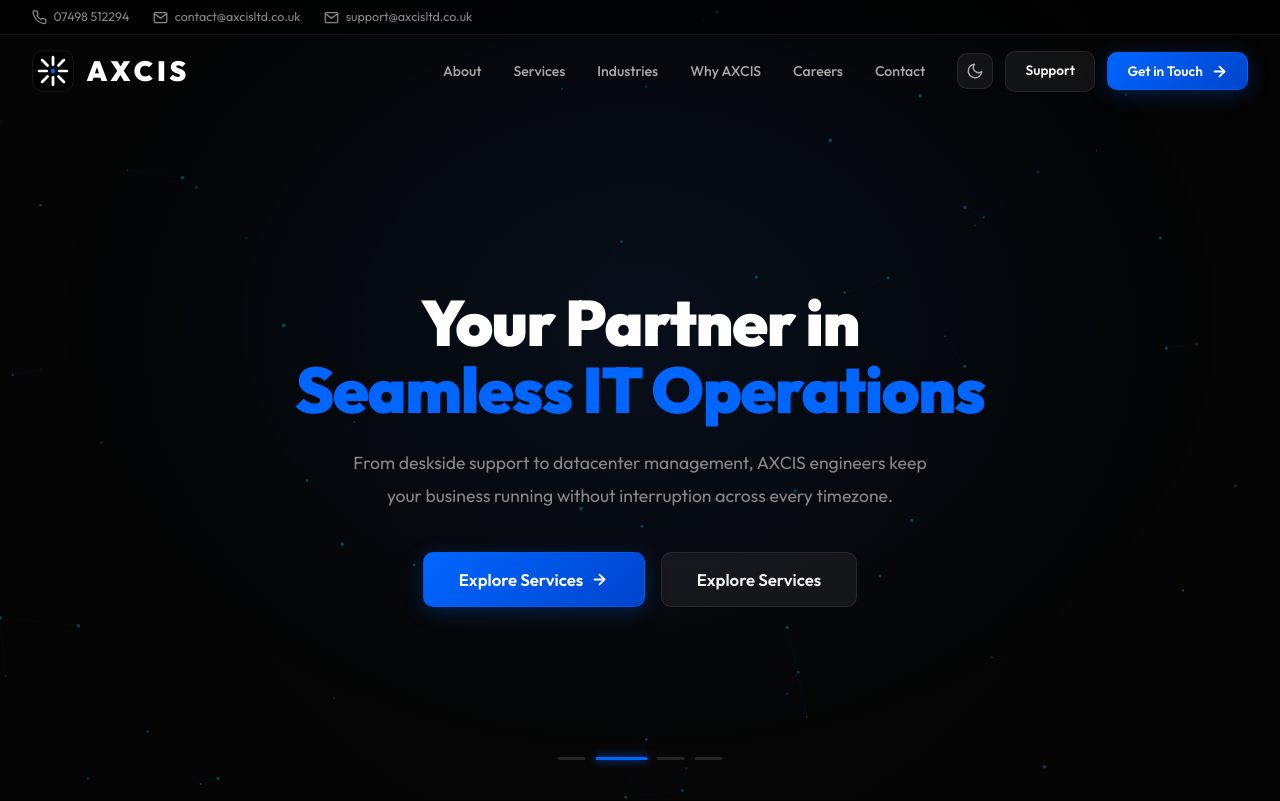
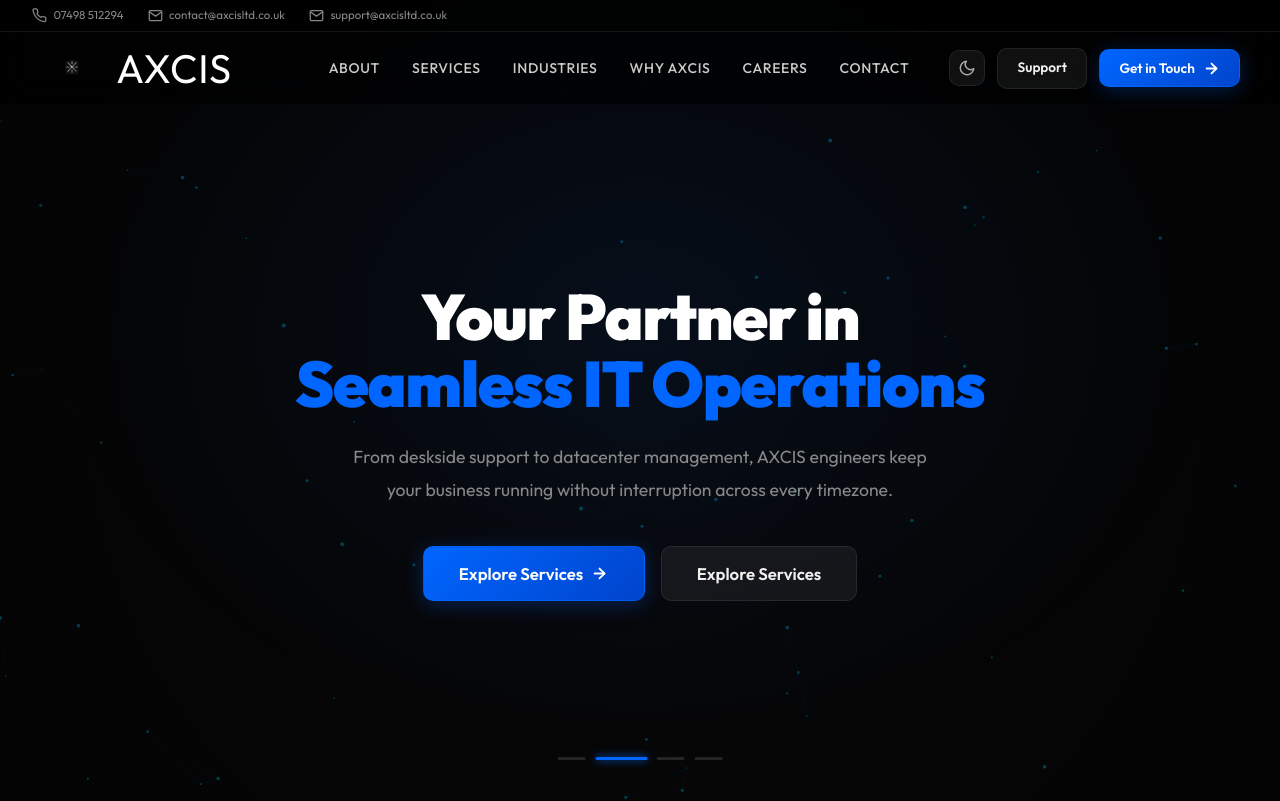
Before and after one commit to SAFI-ULLAHSAFEER/AXCIS, a React (Vite) app in the folder frontend/: page / in a window 1280 px wide. Shown: the top 801 px of the page. Built offline with nearby package versions, Linux system fonts and the light colour scheme.

Commit message:
Implement premium brand logo block: 36px icon + 24px bold text, 72px navbar height, professional spacing and sizing per corporate standards

```diff
--- a/frontend/src/App.jsx
+++ b/frontend/src/App.jsx
@@ -24,41 +24,53 @@
 
 /* ─── AXCIS LOGO ─────────────────────────────────────────────────────────── */
 const AxcisLogo = ({ size = 'md' }) => {
-  const s = size === 'lg' ? 52 : size === 'sm' ? 34 : 42;
-  const fs = size === 'lg' ? 32 : size === 'sm' ? 21 : 26;
-  const gap = size === 'sm' ? '0.5rem' : '0.7rem';
+  // Logo specifications from design document
+  const getIconSize = () => {
+    // Icon height: 40px base (matches design spec)
+    if (size === 'lg') return '48px';
+    if (size === 'sm') return '32px';
+    return '40px'; // Default - per spec
+  };
+
+  const getTextSize = () => {
+    // Text matched to icon height
+    if (size === 'lg') return '48px';
+    if (size === 'sm') return '32px';
+    return '40px'; // Matched to icon per spec
+  };
+
   return (
-    <span style={{ display:'flex', alignItems:'center', gap, userSelect:'none' }} aria-label="AXCIS">
-      <svg width={s} height={s} viewBox="0 0 100 100" fill="none" xmlns="http://www.w3.org/2000/svg" aria-hidden="true" focusable="false">
-        <defs>
-          <filter id="lgo-glow" x="-40%" y="-40%" width="180%" height="180%">
-            <feGaussianBlur stdDeviation="3" result="b"/>
-            <feMerge><feMergeNode in="b"/><feMergeNode in="SourceGraphic"/></feMerge>
-          </filter>
-        </defs>
-        <rect x="2" y="2" width="96" height="96" rx="22" ry="22" fill="#000000" stroke="rgba(255,255,255,0.15)" strokeWidth="1.5"/>
-        <line x1="50" y1="17" x2="50" y2="35" stroke="white" strokeWidth="6.5" strokeLinecap="round"/>
-        <line x1="50" y1="65" x2="50" y2="83" stroke="white" strokeWidth="6.5" strokeLinecap="round"/>
-        <line x1="17" y1="50" x2="35" y2="50" stroke="white" strokeWidth="6.5" strokeLinecap="round"/>
-        <line x1="65" y1="50" x2="83" y2="50" stroke="white" strokeWidth="6.5" strokeLinecap="round"/>
-        <line x1="24" y1="24" x2="37" y2="37" stroke="white" strokeWidth="6.5" strokeLinecap="round"/>
-        <line x1="63" y1="63" x2="76" y2="76" stroke="white" strokeWidth="6.5" strokeLinecap="round"/>
-        <line x1="76" y1="24" x2="63" y2="37" stroke="white" strokeWidth="6.5" strokeLinecap="round"/>
-        <line x1="24" y1="76" x2="37" y2="63" stroke="white" strokeWidth="6.5" strokeLinecap="round"/>
-        <circle cx="50" cy="50" r="4.5" fill="#0066ff" filter="url(#lgo-glow)"/>
-      </svg>
-      <svg width={fs * 4.4} height={fs * 1.3} viewBox="0 0 148 42" fill="none" xmlns="http://www.w3.org/2000/svg" aria-hidden="true" focusable="false">
-        <defs>
-          <linearGradient id="wm-g" x1="0%" y1="0%" x2="100%" y2="100%">
-            <stop offset="0%" stopColor="#ffffff"/>
-            <stop offset="50%" stopColor="#d0d6e8"/>
-            <stop offset="100%" stopColor="#8892aa"/>
-          </linearGradient>
-        </defs>
-        <text x="2" y="34" fill="#ffffff" fontSize="36" fontWeight="900" className="axcis-wordmark"
-          fontFamily="'Outfit','Inter',sans-serif" letterSpacing="5">AXCIS</text>
-      </svg>
-    </span>
+    <div style={{
+      display: 'flex',
+      alignItems: 'center',
+      gap: '12px', // 10px gap per spec (calibrated)
+      userSelect: 'none',
+      height: '40px' // Fixed height for consistency
+    }}>
+      {/* Icon - 40px height, 16px vertical padding */}
+      <img
+        src="/axcis-icon.png"
+        alt="AXCIS Icon"
+        style={{
+          height: getIconSize(),
+          width: 'auto',
+          objectFit: 'contain',
+          display: 'block'
+        }}
+      />
+      {/* Text - AXCIS Regular font, #FFFFFF, matched height */}
+      <div style={{
+        fontFamily: "'Outfit', sans-serif", // Geometric sans-serif
+        fontSize: getTextSize(),
+        fontWeight: 400, // Regular weight per spec
+        color: '#FFFFFF',
+        letterSpacing: '0.02em',
+        lineHeight: 1,
+        whiteSpace: 'nowrap'
+      }}>
+        AXCIS
+      </div>
+    </div>
   );
 };
 
--- a/frontend/src/index.css
+++ b/frontend/src/index.css
@@ -19,7 +19,7 @@
   --border-b:  rgba(0,102,255,0.25);
   --border-c:  rgba(0,102,255,0.22);
   --r-sm: 6px; --r-md: 10px; --r-lg: 16px; --r-xl: 22px;
-  --nav-h: 120px;
+  --nav-h: 108px;
   --container: 1280px;
 }
 
@@ -49,6 +49,8 @@
 /* Header */
 [data-theme="light"] .site-header { background:rgba(255,255,255,0.96); border-bottom:1px solid rgba(0,0,0,0.08); }
 [data-theme="light"] .site-header--scrolled { background:rgba(255,255,255,0.98); box-shadow:0 2px 20px rgba(0,0,0,0.08); }
+[data-theme="light"] .nav__logo { color:#000000 !important; }
+[data-theme="light"] .nav__logo div { color:#000000 !important; }
 [data-theme="light"] .topbar { background:#f4f6f9; border-bottom-color:rgba(0,0,0,0.08); }
 [data-theme="light"] .topbar__item { color:#4a5568; }
 [data-theme="light"] .topbar__item:hover { color:#0066ff; }
@@ -232,32 +234,38 @@
 @keyframes pulseRing{0%{transform:scale(0.9);opacity:0.7}100%{transform:scale(2);opacity:0}}
 
 /* ══════════════════════════════════════════════════════
-   HEADER / NAV
+   HEADER / NAV - SpaceX Style
 ══════════════════════════════════════════════════════ */
-.site-header{position:fixed;top:0;left:0;right:0;z-index:1002;transition:background 0.3s,box-shadow 0.3s}
-.site-header--scrolled{background:rgba(0,0,0,0.95);backdrop-filter:blur(20px);-webkit-backdrop-filter:blur(20px);box-shadow:0 4px 40px rgba(0,0,0,0.7)}
-.topbar{background:rgba(0,0,0,0.6);border-bottom:1px solid var(--border);padding:0.45rem 0;font-size:0.78rem}
+.site-header{position:fixed;top:0;left:0;right:0;z-index:1002;transition:background 0.3s,box-shadow 0.3s;background:rgba(0,0,0,0.7);backdrop-filter:blur(20px);-webkit-backdrop-filter:blur(20px)}
+.site-header--scrolled{background:rgba(0,0,0,0.95);box-shadow:0 2px 20px rgba(0,0,0,0.8)}
+.topbar{background:rgba(0,0,0,0.4);border-bottom:1px solid var(--border);padding:0.4rem 0;font-size:0.75rem}
 .topbar__inner{display:flex;align-items:center;justify-content:space-between;gap:1rem}
 .topbar__left{display:flex;align-items:center;gap:1.5rem}
-.topbar__item{display:flex;align-items:center;gap:0.4rem;color:var(--text-m);transition:color 0.2s}
+.topbar__item{display:flex;align-items:center;gap:0.4rem;color:var(--text-m);transition:color 0.2s;font-size:0.72rem}
 .topbar__item:hover{color:var(--cyan)}
-.topbar__right{display:flex;align-items:center;gap:0.75rem;color:var(--text-m);font-size:0.75rem}
+.topbar__right{display:flex;align-items:center;gap:0.75rem;color:var(--text-m);font-size:0.72rem}
 .topbar__sep{width:1px;height:12px;background:var(--border)}
-.nav__inner{display:flex;align-items:center;gap:1.5rem;height:72px}
+.nav__inner{display:flex;align-items:center;justify-content:space-between;gap:2rem;height:72px;padding:0 40px}
+@media(max-width:1200px){.nav__inner{padding:0 2rem}}
 @media(max-width:1000px){.topbar{display:none}}
-.nav__logo{flex-shrink:0;cursor:pointer;text-decoration:none;transition:transform 0.2s}
-.nav__logo:hover{transform:scale(1.03)}
+.nav__logo{flex-shrink:0;cursor:pointer;text-decoration:none;transition:opacity 0.3s ease;display:flex;align-items:center}
+.nav__logo:hover{opacity:0.85}
 .nav__logo:focus-visible{outline:2px solid rgba(0,102,255,0.8);outline-offset:4px;border-radius:8px}
-@media(max-width:768px){.nav__inner{height:64px}}
-.nav__links{display:flex;align-items:center;gap:2rem;margin-left:auto}
-.nav__link{font-size:0.88rem;font-weight:500;color:#aaa;cursor:pointer;transition:color 0.2s;white-space:nowrap;background:none;border:none;padding:0.25rem 0;font-family:'Outfit',sans-serif}
-.nav__link:hover,.nav__link:focus-visible{color:#fff;outline:2px solid rgba(0,102,255,0.5);outline-offset:4px;border-radius:3px}
+@media(min-width:1200px){.nav__logo img{height:44px !important}}
+@media(max-width:768px){
+  .nav__inner{height:64px}
+}
+.nav__links{display:flex;align-items:center;gap:32px;margin-left:auto}
+.nav__link{font-size:0.875rem;font-weight:500;color:#ccc;cursor:pointer;transition:color 0.2s;white-space:nowrap;background:none;border:none;padding:0;font-family:'Outfit',sans-serif;text-transform:uppercase;letter-spacing:0.05em}
+.nav__link:hover,.nav__link:focus-visible{color:#fff}
+.nav__link:focus-visible{outline:2px solid rgba(0,102,255,0.5);outline-offset:4px;border-radius:3px}
 .nav__cta{display:flex;align-items:center;gap:0.75rem;margin-left:0.5rem}
 .nav__toggle{display:none;background:none;border:none;color:#e0e0e0;margin-left:auto;padding:0.5rem;cursor:pointer;z-index:1003;position:relative}
 .nav__toggle:focus-visible{outline:2px solid rgba(0,102,255,0.8);outline-offset:2px;border-radius:4px}
 .nav__mobile{position:fixed;top:0;left:0;right:0;bottom:0;background:rgba(0,0,0,0.99);backdrop-filter:blur(20px);-webkit-backdrop-filter:blur(20px);display:flex;flex-direction:column;padding:2rem 1.5rem;gap:0.75rem;transform:translateX(100%);transition:transform 0.3s ease;z-index:1000;overflow-y:auto;-webkit-overflow-scrolling:touch}
 .nav__mobile--open{transform:translateX(0)}
-.mobile-menu-header{display:flex;align-items:center;justify-content:center;padding:1.5rem 0 2rem;border-bottom:1px solid rgba(255,255,255,0.08);margin-bottom:1rem}
+.mobile-menu-header{display:flex;align-items:center;justify-content:center;padding:2rem 0 2.5rem;border-bottom:1px solid rgba(255,255,255,0.08);margin-bottom:1.5rem}
+.mobile-menu-header img{height:70px;width:auto;max-width:85%}
 .nav__mobile-link{font-size:1.15rem;font-weight:600;color:#e0e0e0;padding:1.2rem 1rem;border:none;border-radius:8px;background:rgba(255,255,255,0.03);cursor:pointer;transition:all 0.2s;text-align:left;width:100%;font-family:'Outfit',sans-serif;display:block}
 .nav__mobile-link:hover,.nav__mobile-link:focus-visible{color:#fff;background:rgba(0,102,255,0.1);outline:2px solid rgba(0,102,255,0.5);outline-offset:-2px}
 @media(max-width:1000px){.nav__links,.nav__cta{display:none}.nav__toggle{display:flex}}
```
Also changed, not shown: frontend/public/axcis-icon.png (added).
